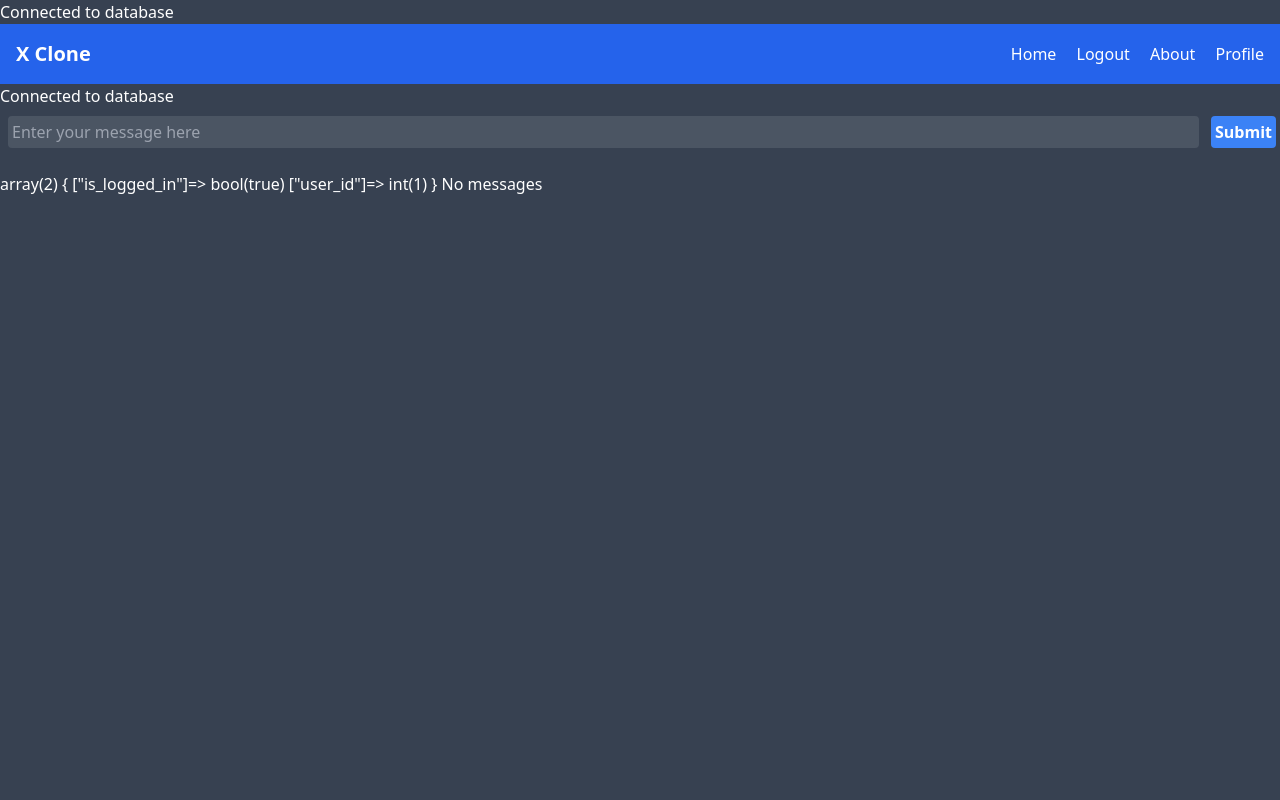
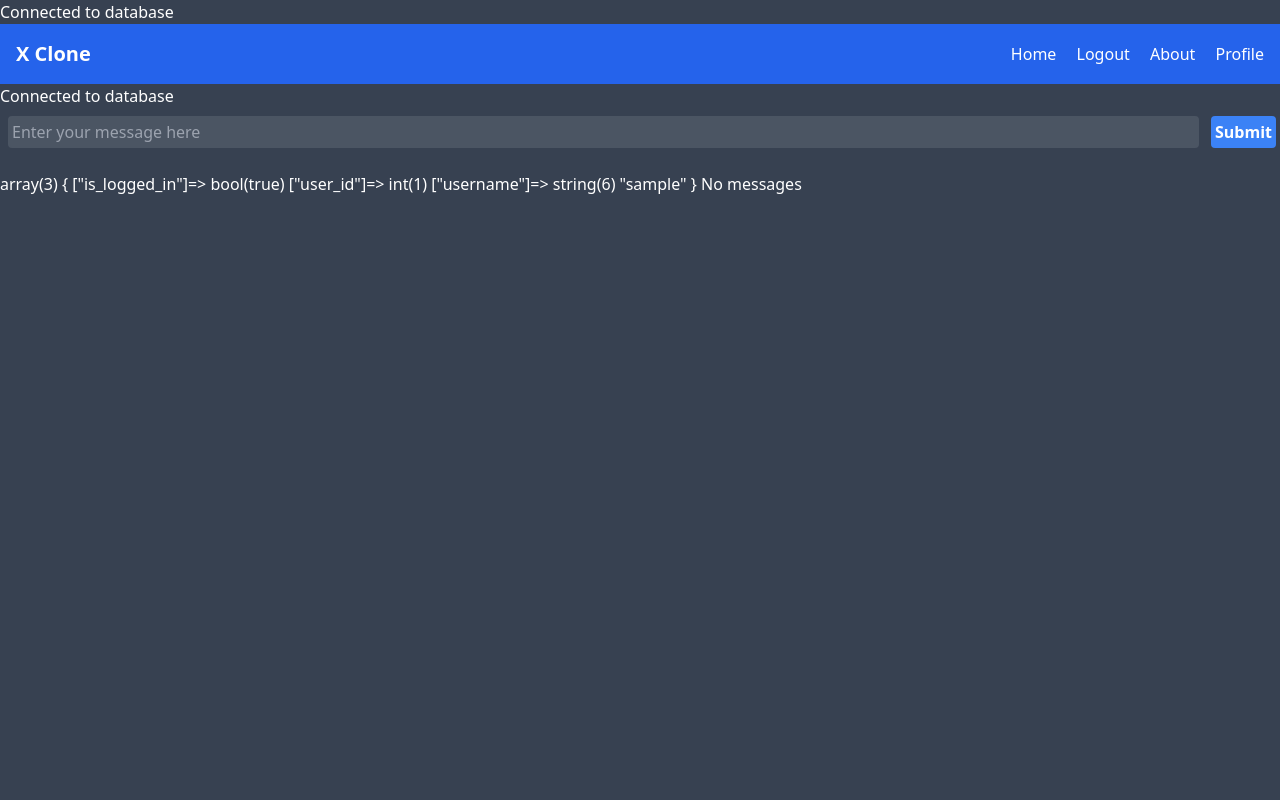
Before and after one commit to rajdeep0510/y, a PHP site: page /php/y/ in a window 1280 px wide. Run offline with PHP 8.4, Linux system fonts and the light colour scheme; the visitor is signed in with stand-in values (Sample User, id 1); data that the repository does not hold is empty; some libraries are stand-ins or nearby versions.

Commit message:
meargeing

```diff
--- a/components/login.php
+++ b/components/login.php
@@ -46,7 +46,7 @@
                 echo "Logged in";
                 $_SESSION['is_logged_in'] = true;
                 $_SESSION['user_id'] = $row['id'];
-
+                $_SESSION['username'] = $username;
                 header("Location: /php/y/");
                 exit();
             } else {
--- a/components/signup.php
+++ b/components/signup.php
@@ -33,7 +33,7 @@
             Submit
         </button>
     </form>
-    <?php
+<?php
     if ($_SERVER['REQUEST_METHOD'] === 'POST') {
         $username = $_POST['username'];
         $password = $_POST['password'];
@@ -50,6 +50,6 @@
     }
 
     mysqli_close($connection);
-    ?>
+?>
 </body>
 </html>
--- a/config/config.ini.php
+++ b/config/config.ini.php
@@ -2,6 +2,5 @@
     session_start();
 
     $_SESSION['is_logged_in'];
-
-
+    $_SESSION['username'];
 ?>
--- a/home.php
+++ b/home.php
@@ -39,13 +39,18 @@
     var_dump($_SESSION);
     if (isset($_POST['submit'])) {
         $message = $_POST['message'];
-
+        $username = "@".$_SESSION['username'];
         $sql_insert = "INSERT INTO messages ( message, username ) VALUES ('$message', '$username')";
 
         try{
+            if($username == ''){
+                echo "write a message";
+            }
+            else{
             mysqli_query($connection, $sql_insert);
-
-            }catch(mysqli_sql_exception){
+            }
+        }
+        catch(mysqli_sql_exception){
                 echo "could not sent message";
             }
 
```
